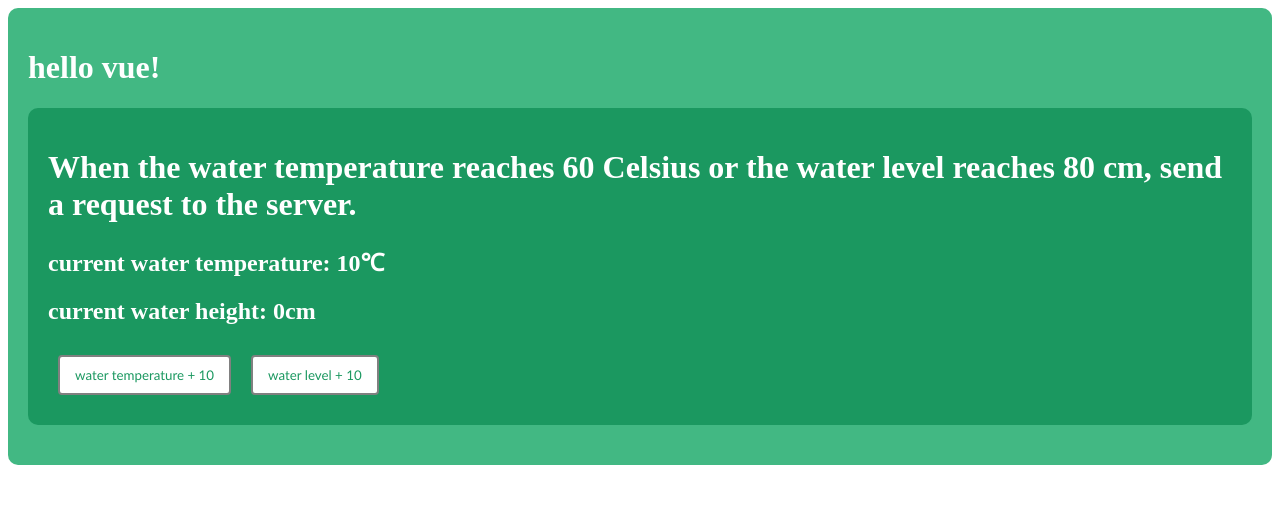
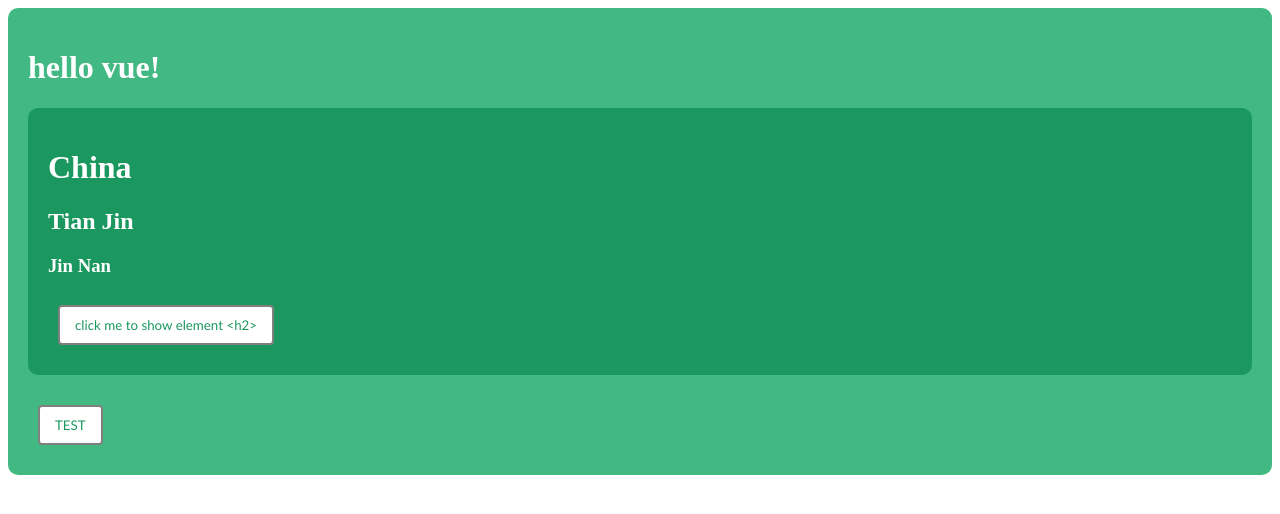
Before and after one commit to kio235/hello_vue3, a Vue app: page / in a window 1280 px wide. Shown: the top 514 px of the page. Built offline with nearby package versions, Linux system fonts and the light colour scheme.

Commit message:
11_标签的ref属性

```diff
--- a/src/App.vue
+++ b/src/App.vue
@@ -3,14 +3,21 @@
         <h1>
             hello vue!
         </h1>
-        <Person />
+        <Person ref="title2" />
+        <button @click="showH2">TEST</button>
     </div>
 
 </template>
 
 <script lang="ts" setup name="App">
+import { ref } from 'vue';
 import Person from './components/Person.vue';
 
+let title2=ref();
+
+function showH2(){
+    console.log(title2.value)
+}
 </script>
 
 <style>
--- a/src/components/Person.vue
+++ b/src/components/Person.vue
@@ -1,48 +1,24 @@
 <template>
     <div class="person">
-        <h1>When the water temperature reaches 60 Celsius or the water level reaches 80 cm, send a request to the
-            server.</h1>
-        <h2>current water temperature: {{ waterTemper }}℃</h2>
-        <h2>current water height: {{ waterLevel }}cm</h2>
-        <button @click="addWaterTemper(10)">water temperature + 10</button>
-        <button @click="addWaterLevel(10)">water level + 10</button>
+        <h1>China</h1>
+        <h2 ref="title2">Tian Jin</h2>
+        <h3>Jin Nan</h3>
+        <button @click="showH2">click me to show element &lt;h2&gt;</button>
     </div>
 </template>
 
 <script setup lang="ts" name="Person">
 import { ref, watch, watchEffect } from "vue";
-const waterTemper = ref(10);
-const waterLevel = ref(0);
 
-function addWaterTemper(temper: number) {
-    waterTemper.value += temper;
+// 创建一个 title2，用于存储 ref 标记的内容
+let title2 = ref()
+let a=ref(2834)
+
+function showH2(){
+    console.log(title2.value)
 }
 
-function addWaterLevel(height: number) {
-    waterLevel.value += height;
-}
-
-const stopWatchWaterTemperAndLevel = watch(
-    [waterTemper, waterLevel],
-    (newval) => {
-        const [newTemper, newLevel] = newval;
-        if (newTemper >= 60 || newLevel >= 80) {
-            console.log("REQUEST TO SERVER SENT!");
-            // stopWatchWaterTemperAndLevel();
-        }
-        else {
-            console.log("NOTHING HAPPENED");
-            console.log(newTemper, newLevel)
-        }
-    }
-)
-
-// watchEffect(() => {
-//     if (waterTemper.value >= 60 || waterLevel.value >= 80) {
-//         console.log("REQUEST TO SERVER SENT!");
-//     }
-//     console.log(waterTemper.value,waterLevel.value)
-// })
+defineExpose({a})
 </script>
 
 
```
